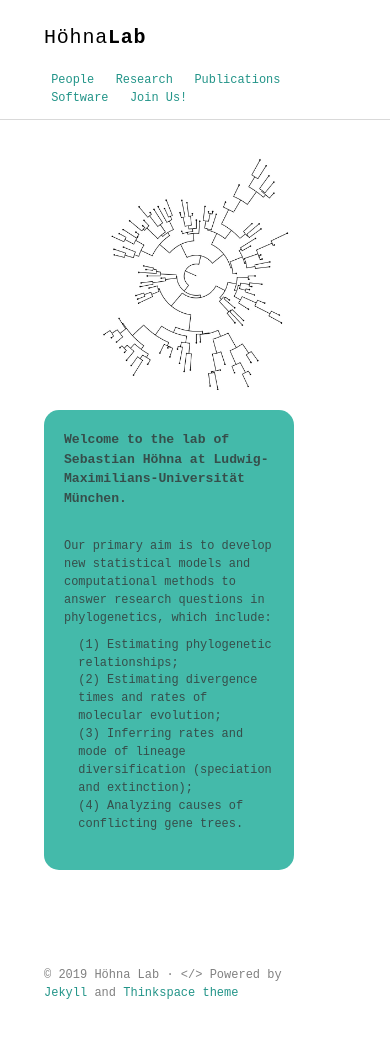
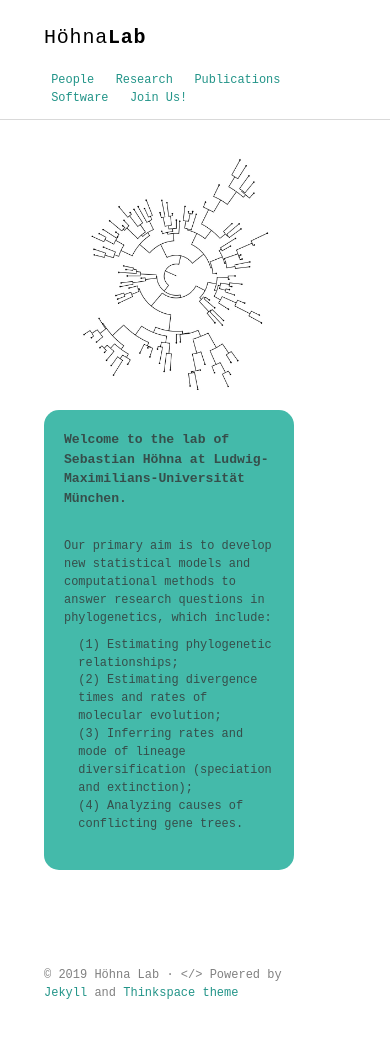
Before and after one commit to hoehnalab/hoehnalab.github.io, a Jekyll site: the page built from index.html, in a window 390 px wide. Built offline with Jekyll 4.4.1, drawn with Linux system fonts in a browser that asks for light colours; some web fonts are replaced.

Commit message:
Fix splash image position on mobile

```diff
--- a/assets/scss/_layout.scss
+++ b/assets/scss/_layout.scss
@@ -316,4 +316,14 @@ hr {
     max-width: 80%;
     font-weight: normal;
   }
+
+  img.floatleft {
+      float: left;
+      width: 45%;
+      max-width: 400px;
+      min-width: 300px;
+      margin-left: -20px;
+      margin-right: 20px;
+      margin-bottom: 20px;
+  }
 }
```
